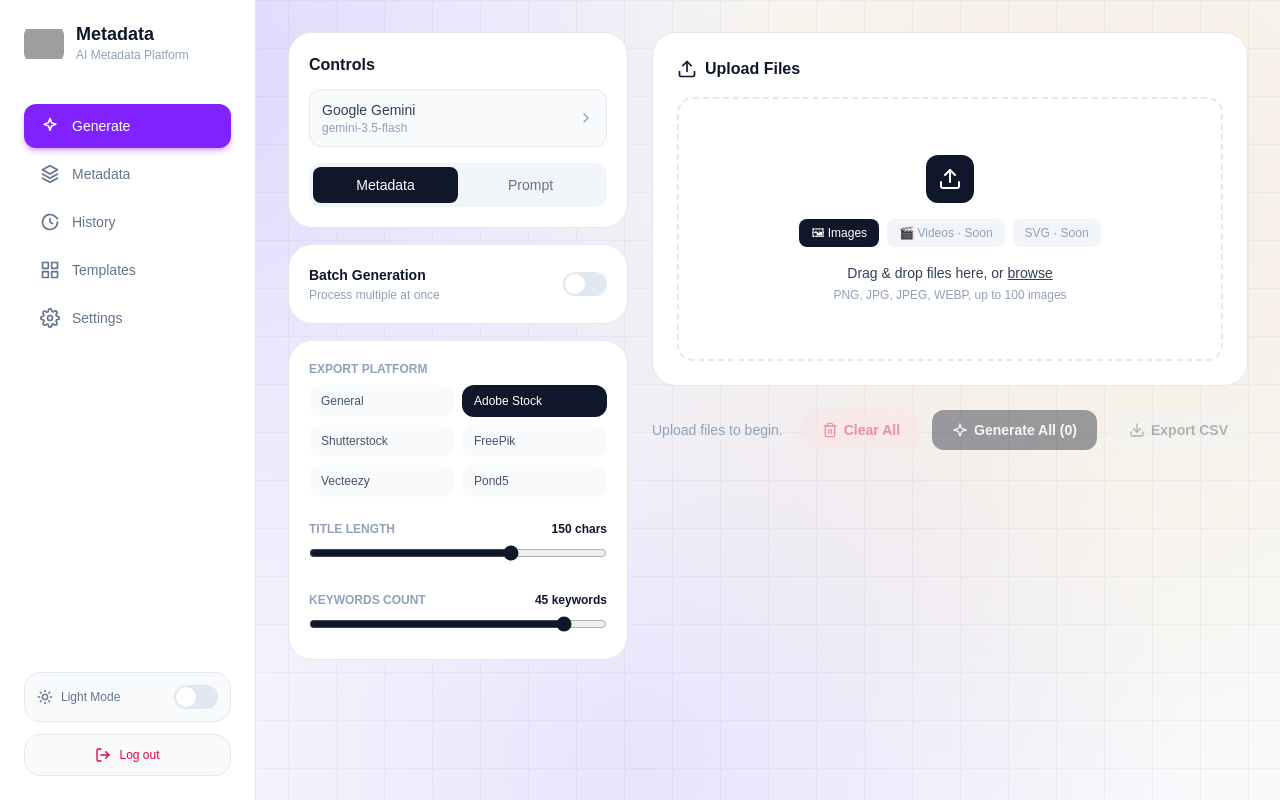
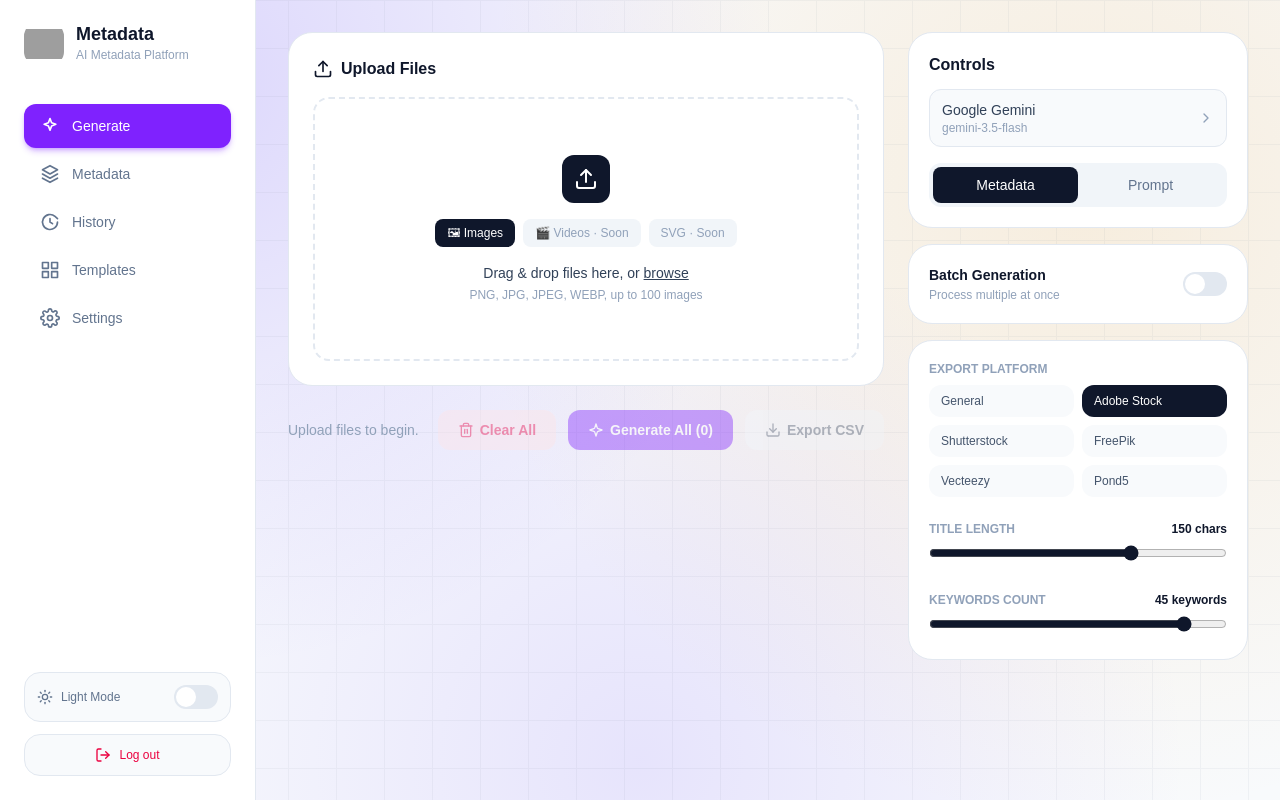
Before and after one commit to ridwanhassan11/CSVMeta, a Next.js app in the folder app/: page / in a window 1280 px wide. Built offline with nearby package versions, Linux system fonts and the light colour scheme; no server answers; grey boxes are pictures that could not be loaded.

Commit message:
Update page.tsx

```diff
--- a/app/src/app/page.tsx
+++ b/app/src/app/page.tsx
@@ -350,16 +350,8 @@ export default function Home() {
       />
 
       <Sidebar />
-      <section className="relative z-10 ml-64 p-8 flex gap-6 items-start">
-        <div className="sticky top-8 self-start w-full max-w-[340px] shrink-0">
-          <ControlsPanel
-            settings={settings}
-            onChange={updateSettings}
-            onOpenKeys={() => setShowKeys(true)}
-            disabled={generating}
-          />
-        </div>
-
+      <section className="relative z-10 ml-64 p-8">
+        <div className="flex gap-6 items-start">
           <div className="flex-1 min-w-0">
             <UploadCard onFilesSelected={handleFilesSelected} />
 
@@ -399,7 +391,7 @@ export default function Home() {
               <button
                 onClick={generateAll}
                 disabled={generating || pendingCount === 0}
-                className="flex items-center gap-1.5 rounded-xl bg-slate-900 dark:bg-white px-5 py-2.5 text-sm font-semibold text-white dark:text-slate-900 hover:bg-slate-700 dark:hover:bg-slate-200 disabled:opacity-40"
+                className="flex items-center gap-1.5 rounded-xl bg-violet-600 px-5 py-2.5 text-sm font-semibold text-white hover:bg-violet-700 disabled:opacity-40"
               >
                 {generating ? (
                   "Generating..."
@@ -430,11 +422,22 @@ export default function Home() {
           {generating && (
             <div className="mt-4 h-1.5 w-full overflow-hidden rounded-full bg-slate-200 dark:bg-slate-800">
               <div
-                className="h-full rounded-full bg-slate-900 dark:bg-white transition-all"
+                className="h-full rounded-full bg-violet-600 transition-all"
                 style={{ width: `${(doneCount / images.length) * 100}%` }}
               />
             </div>
           )}
+          </div>
+
+          <div className="w-full max-w-[340px] shrink-0">
+            <ControlsPanel
+              settings={settings}
+              onChange={updateSettings}
+              onOpenKeys={() => setShowKeys(true)}
+              disabled={generating}
+            />
+          </div>
+        </div>
 
         <PreviewGrid
           images={images}
@@ -443,7 +446,6 @@ export default function Home() {
           onRemove={removeImage}
           onUpdate={updateImage}
         />
-        </div>
 
         <ApiKeyModal
           open={showKeys}
```
Lines whose indentation alone changed are shown as unchanged.
